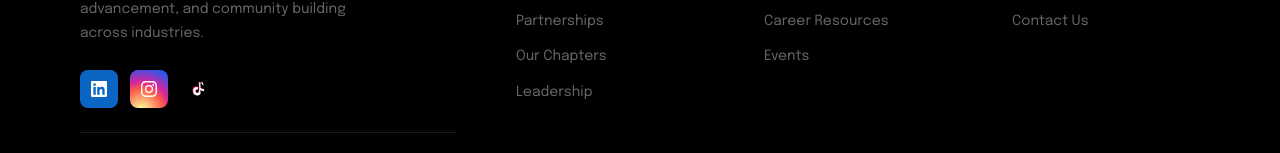
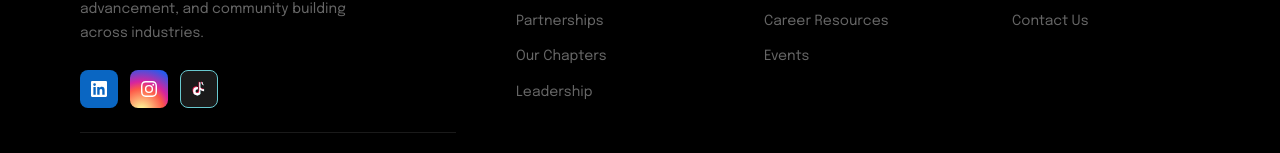
Before and after one commit to rnellhaus/berg-collective, a React (Vite) app: page / in a window 1280 px wide. Shown: the part 6932-7085 px from the top of the page. Built offline with nearby package versions, Linux system fonts and the light colour scheme.

Commit message:
fix: add cyan border to TikTok icon so it stands out on dark bg

```diff
--- a/src/components/FooterNew/FooterNew.jsx
+++ b/src/components/FooterNew/FooterNew.jsx
@@ -71,7 +71,7 @@ export default function FooterNew() {
             <a href="https://www.instagram.com/bergcollective" target="_blank" rel="noopener noreferrer" aria-label="Instagram" className={styles.socialLink} style={{ background: 'radial-gradient(circle at 30% 107%, #fdf497 0%, #fdf497 5%, #fd5949 45%, #d6249f 60%, #285AEB 90%)', borderColor: '#d6249f' }}>
               <svg width="16" height="16" viewBox="0 0 24 24" fill="#fff"><path d="M12 2.163c3.204 0 3.584.012 4.85.07 3.252.148 4.771 1.691 4.919 4.919.058 1.265.069 1.645.069 4.849 0 3.205-.012 3.584-.069 4.849-.149 3.225-1.664 4.771-4.919 4.919-1.266.058-1.644.07-4.85.07-3.204 0-3.584-.012-4.849-.07-3.26-.149-4.771-1.699-4.919-4.92-.058-1.265-.07-1.644-.07-4.849 0-3.204.013-3.583.07-4.849.149-3.227 1.664-4.771 4.919-4.919 1.266-.057 1.645-.069 4.849-.069zM12 0C8.741 0 8.333.014 7.053.072 2.695.272.273 2.69.073 7.052.014 8.333 0 8.741 0 12c0 3.259.014 3.668.072 4.948.2 4.358 2.618 6.78 6.98 6.98C8.333 23.986 8.741 24 12 24c3.259 0 3.668-.014 4.948-.072 4.354-.2 6.782-2.618 6.979-6.98.059-1.28.073-1.689.073-4.948 0-3.259-.014-3.667-.072-4.947-.196-4.354-2.617-6.78-6.979-6.98C15.668.014 15.259 0 12 0zm0 5.838a6.162 6.162 0 100 12.324 6.162 6.162 0 000-12.324zM12 16a4 4 0 110-8 4 4 0 010 8zm6.406-11.845a1.44 1.44 0 100 2.881 1.44 1.44 0 000-2.881z"/></svg>
             </a>
-            <a href="https://www.tiktok.com/@berg.collective" target="_blank" rel="noopener noreferrer" aria-label="TikTok" className={styles.socialLink} style={{ background: '#000', borderColor: '#69C9D0' }}>
+            <a href="https://www.tiktok.com/@berg.collective" target="_blank" rel="noopener noreferrer" aria-label="TikTok" className={styles.socialLink} style={{ background: '#1a1a1a', border: '1px solid #69C9D0' }}>
               <svg width="16" height="16" viewBox="0 0 24 24" fill="none">
                 <path d="M19.59 6.69a4.83 4.83 0 01-3.77-4.25V2h-3.45v13.67a2.89 2.89 0 01-2.88 2.5 2.89 2.89 0 01-2.89-2.89 2.89 2.89 0 012.89-2.89c.28 0 .54.04.79.1v-3.5a6.37 6.37 0 00-.79-.05A6.34 6.34 0 003.15 15.2a6.34 6.34 0 0010.86 4.46V13.2a8.16 8.16 0 005.58 2.2V12a4.85 4.85 0 01-5.58-2.2V2h3.45a4.83 4.83 0 002.13 4.69z" fill="#69C9D0"/>
                 <path d="M19.59 6.69a4.83 4.83 0 01-3.77-4.25V2h-3.45v13.67a2.89 2.89 0 01-2.88 2.5 2.89 2.89 0 01-2.89-2.89 2.89 2.89 0 012.89-2.89c.28 0 .54.04.79.1v-3.5a6.37 6.37 0 00-.79-.05A6.34 6.34 0 003.15 15.2a6.34 6.34 0 0010.86 4.46V13.2a8.16 8.16 0 005.58 2.2V12a4.85 4.85 0 01-5.58-2.2V2h3.45a4.83 4.83 0 002.13 4.69z" fill="#EE1D52" style={{ transform: 'translate(-1px, -1px)' }}/>
```
